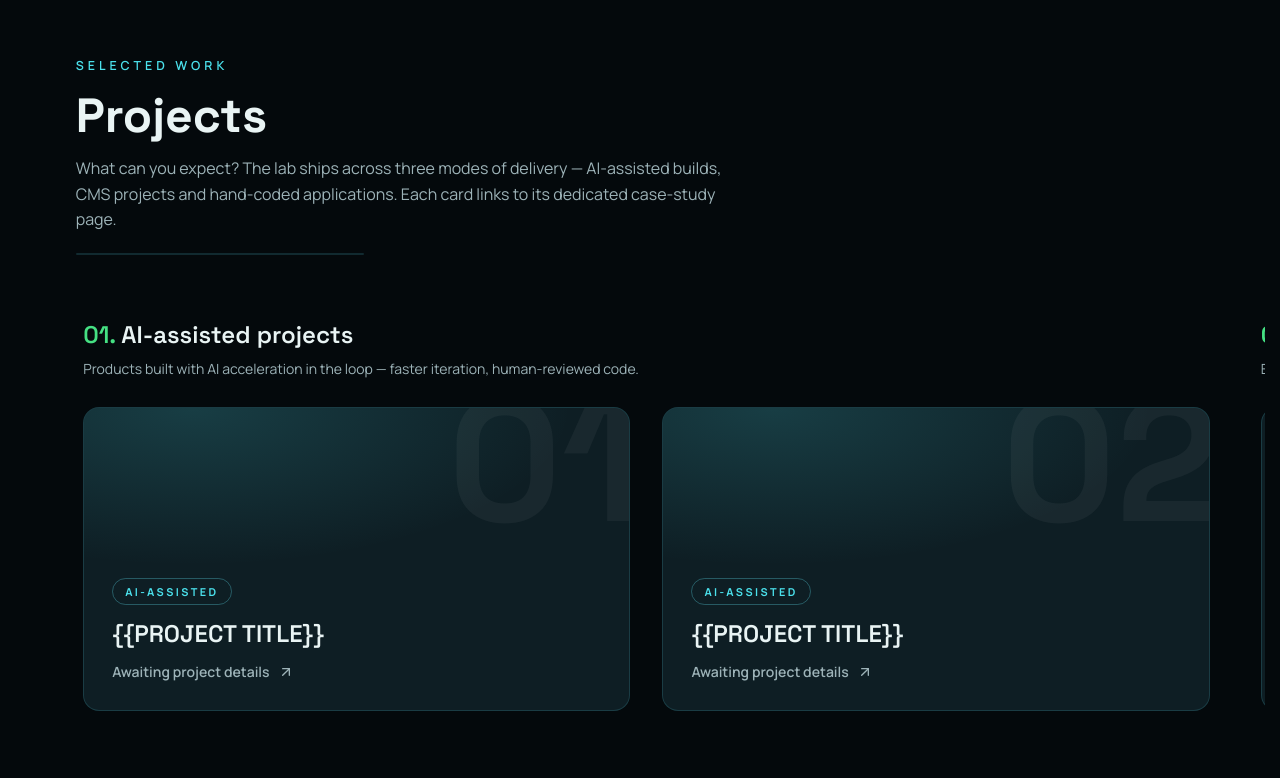
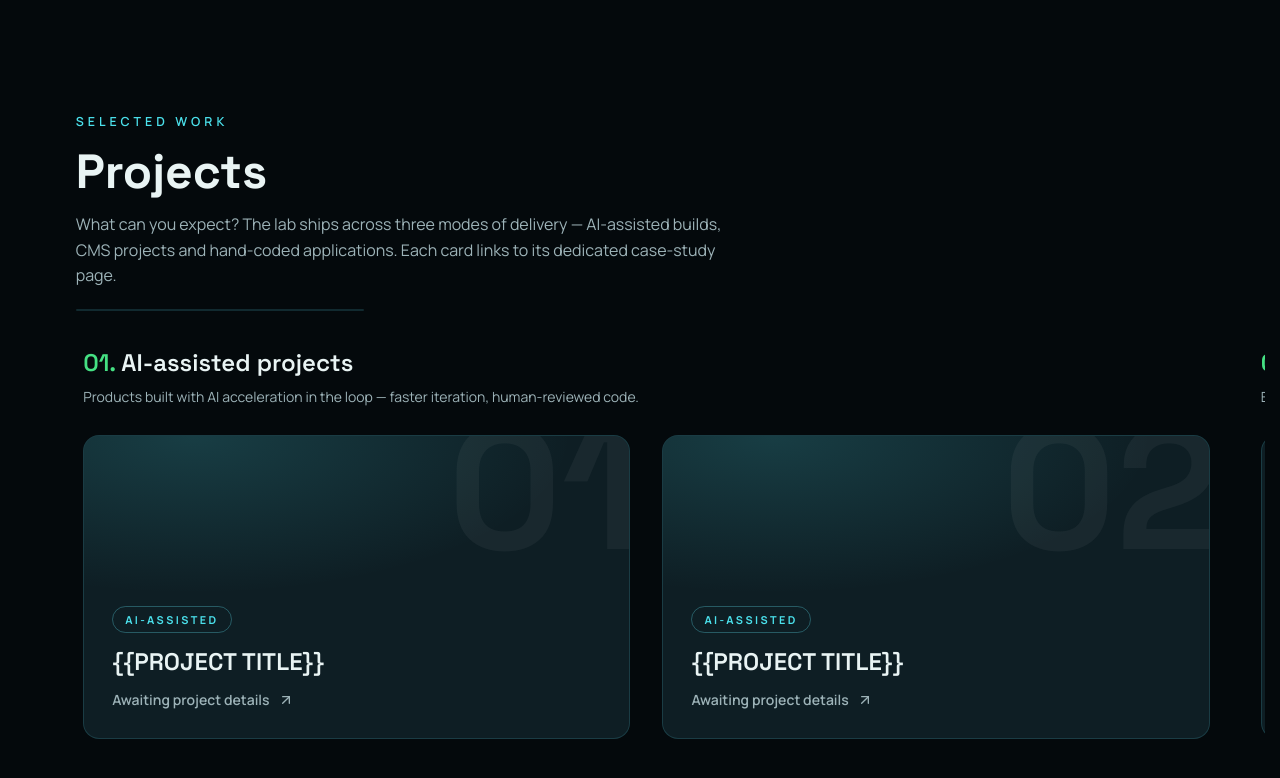
Before and after one commit to OodDev/vyn-cocreationlab, a Next.js app: page / in a window 1280 px wide. Shown: the part 3780-4558 px from the top of the page. Built offline with nearby package versions, Linux system fonts and the light colour scheme.

Commit message:
projects: pinned composition lower still — top padding 14vh (was 7vh; two-step nudge to sit the head well clear of the viewport top)

```diff
--- a/app/globals.css
+++ b/app/globals.css
@@ -547,7 +547,7 @@ body {
         padding-block: clamp(1.25rem, 3vh, 3rem);
         /* Breathing room at the top of the pinned viewport (the clamp above
          * only guarantees 1.25–3rem, which hugged the very top edge). */
-        padding-top: clamp(2.25rem, 7vh, 4.5rem);
+        padding-top: clamp(2.25rem, 14vh, 8rem);
       }
       .hs-head {
         position: relative;
```
